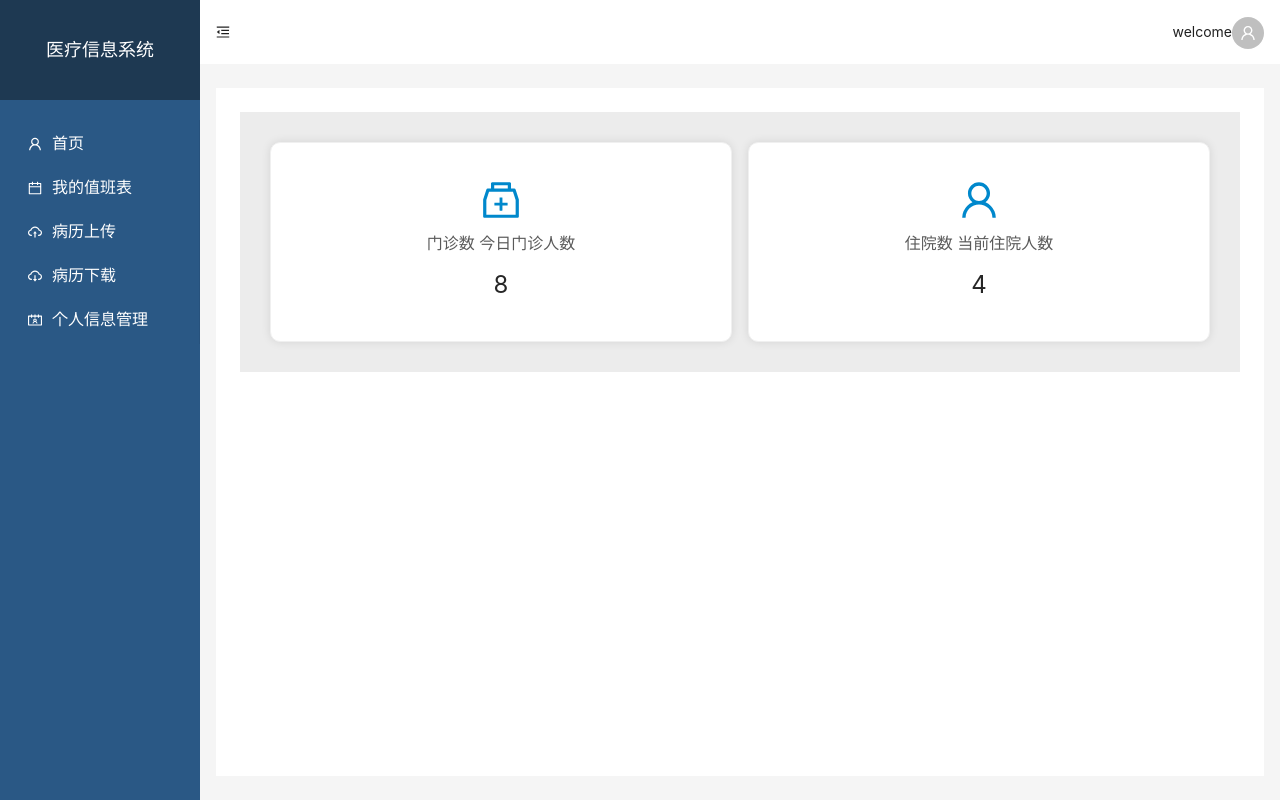
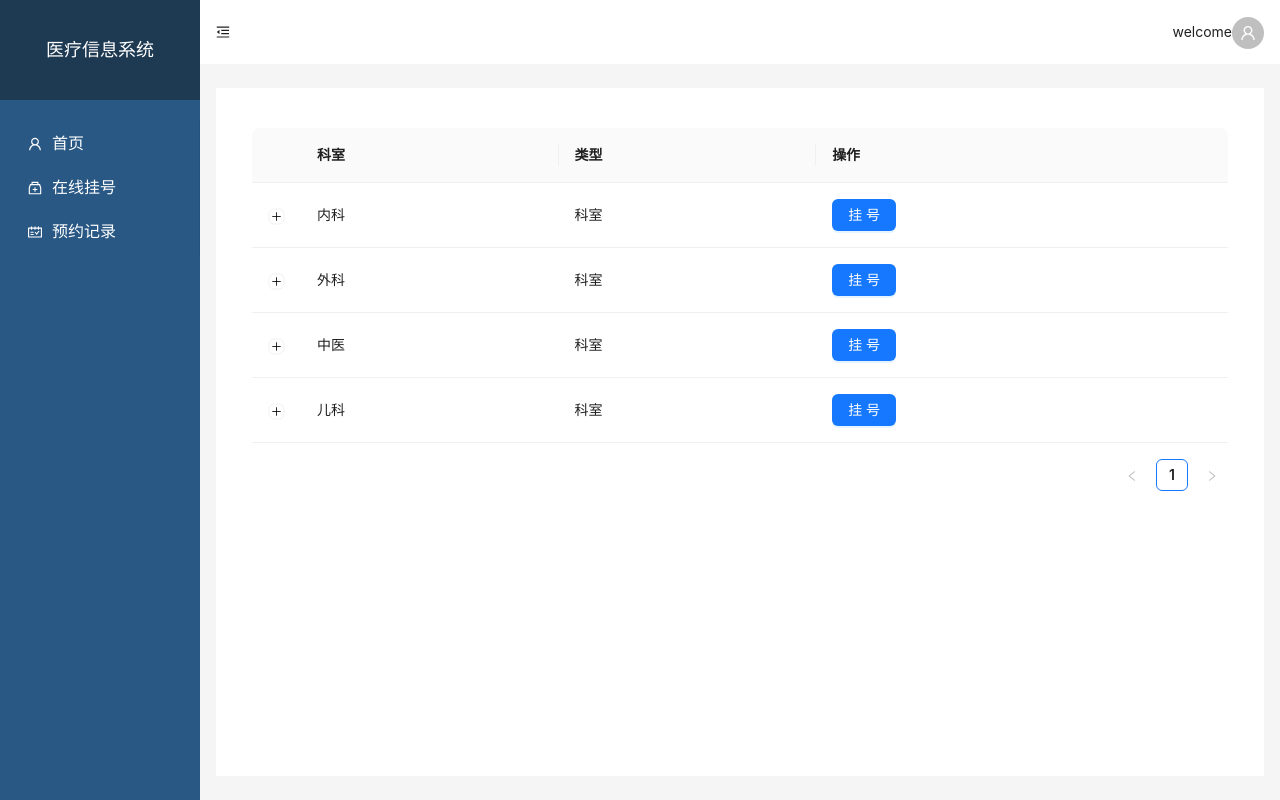
Before and after one commit to NattyO3O/EncryptHospitalSys, a React (Create React App) app in the folder frontend/: page /home in a window 1280 px wide. Built offline with nearby package versions, Linux system fonts and the light colour scheme.

Commit message:
patient sanbox

```diff
--- a/frontend/src/Doctor/router/IndexRouter.js
+++ b/frontend/src/Doctor/router/IndexRouter.js
@@ -1,13 +1,14 @@
 import React from "react";
 import {BrowserRouter as Router, Route, Switch} from "react-router-dom";
 import HospitalSandBox from "../HospitalSandBox";
+import patientSandBox from "../../Patient/patientSandBox"
 
 
 export default function IndexRouter(){
     return(
         <Router>
             <Switch>
-                <Route path="/" component={HospitalSandBox}/>
+                <Route path="/" component={patientSandBox}/>
             </Switch>
         </Router>
     )
--- /dev/null
+++ b/frontend/src/Patient/HospitalSandBox.css
@@ -0,0 +1,33 @@
+#components-layout-demo-custom-trigger .trigger {
+    padding: 0 24px;
+    font-size: 18px;
+    line-height: 64px;
+    cursor: pointer;
+    transition: color 0.3s;
+}
+
+#components-layout-demo-custom-trigger .trigger:hover {
+    color: #1E3952;
+}
+
+#components-layout-demo-custom-trigger .logo {
+    height: 32px;
+    margin: 16px;
+    background: rgba(255, 255, 255, 0.3);
+}
+
+.site-layout .site-layout-background {
+    background: #fff;
+}
+
+.custom-menu .ant-menu-item-selected,
+.custom-menu .ant-menu-item:hover {
+    background: rgba(255, 255, 255, 0.2); /* 设置鼠标点击菜单后的背景颜色 */
+}
+
+html,body{
+    height: 100%;
+}
+#root,.ant-layout{
+    height: 100%;
+}
--- /dev/null
+++ b/frontend/src/Patient/patientSandBox.js
@@ -0,0 +1,36 @@
+import React from "react"
+import {Layout} from "antd"
+import {Route, Switch} from "react-router-dom";
+import './HospitalSandBox.css'
+import PatientRegister from "./views/PatientRegister/PatientRegister";
+const {Content} = Layout
+import SideMenu from "./sandBox/SideMenuP";
+import TopHeader from "./sandBox/TopHeaderP";
+
+
+export default function patientSandBox(){
+    return(
+        <Layout>
+            <SideMenu></SideMenu>
+            <Layout className="site-layout">
+                <TopHeader></TopHeader>
+
+                <Content
+                    className="site-layout-background"
+                    style={{
+                        margin: '24px 16px',
+                        padding: 24,
+                        minHeight: 280,
+                    }}>
+                    <Switch>
+                        <Route path="/home" component={PatientRegister}/>
+
+                    </Switch>
+                </Content>
+            </Layout>
+        </Layout>
+
+
+    )
+
+}
--- /dev/null
+++ b/frontend/src/Patient/sandBox/SideMenuP.js
@@ -0,0 +1,55 @@
+import React from "react";
+import {Layout, Menu} from 'antd';
+import './index.css'
+import {
+    UserOutlined,
+    MedicineBoxOutlined,
+    ScheduleOutlined
+} from '@ant-design/icons';
+import {withRouter} from "react-router-dom";
+import SubMenu from "antd/es/menu/SubMenu";
+const {Sider} = Layout;
+
+const menuList = [
+    {
+        key:"/home",
+        title:"首页",
+        icon:<UserOutlined />
+    },
+    {
+        key:"/duty",
+        title:"在线挂号",
+        icon:<MedicineBoxOutlined />
+    },
+    {
+        key:"/encrypt",
+        title:"预约记录",
+        icon:<ScheduleOutlined />
+    }
+]
+
+function SideMenu(props){
+    const renderMenu = (menuList) => {
+        return menuList.map(item=>{
+            if (item.children){
+                return <SubMenu></SubMenu>
+            }
+            return <Menu.Item style={{color:'white',fontSize:'16px',fontFamily:'Arial'}} key={item.key} icon={item.icon} onClick={()=>{
+                props.history.push(item.key)
+            }}>{item.title}</Menu.Item>
+        })
+
+    }
+    return(
+        <Sider trigger={null} collapsible style={{backgroundColor:'#2A5885'}}>
+            <div className="logo">医疗信息系统</div>
+            <Menu mode="inline" defaultSelectedKeys={['1']} style={{backgroundColor:'#2A5885'}} className="custom-menu">
+                {renderMenu(menuList)}
+
+            </Menu>
+
+        </Sider>
+    )
+}
+
+export default withRouter(SideMenu)
--- /dev/null
+++ b/frontend/src/Patient/sandBox/TopHeaderP.js
@@ -0,0 +1,40 @@
+import React, {useState} from "react";
+import {Dropdown, Layout,Menu,Avatar} from 'antd';
+import {MenuFoldOutlined, MenuUnfoldOutlined, UserOutlined} from "@ant-design/icons";
+const {Header} = Layout;
+
+export default function TopHeaderP(){
+    const [collapsed,setCollapsed] = useState(false)
+    const changeCollapsed = () => {
+        setCollapsed(!collapsed)
+    }
+
+    const menu = (
+        <Menu>
+            <Menu.Item>
+                患者
+            </Menu.Item>
+            <Menu.Item danger>退出登录</Menu.Item>
+        </Menu>
+    );
+
+    return(
+        <Header
+            className="site-layout-background"
+            style={{
+                padding: '0 16px',
+            }}
+        >
+            {
+                collapsed ? <MenuUnfoldOutlined onClick={changeCollapsed}/>:<MenuFoldOutlined onClick={changeCollapsed}/>
+            }
+
+            <div style={{float:"right"}}>
+                <span>welcome</span>
+                <Dropdown overlay={menu}>
+                    <Avatar size={32} icon={<UserOutlined />} />
+                </Dropdown>
+            </div>
+        </Header>
+    )
+}
--- /dev/null
+++ b/frontend/src/Patient/sandBox/index.css
@@ -0,0 +1,9 @@
+.logo{
+    line-height: 100px;
+    color: white;
+    background-color: #1E3952;
+    font-size: 18px;
+    font-family: Arial;
+    text-align: center;
+    margin-bottom: 20px;
+}
--- /dev/null
+++ b/frontend/src/Patient/views/PatientRegister/PatientRegister.js
@@ -0,0 +1,82 @@
+import React, { useState } from 'react';
+import { Table, Button } from 'antd';
+import 'bootstrap/dist/css/bootstrap.min.css';
+
+const PatientRegister = () => {
+    const [expandedRowKeys, setExpandedRowKeys] = useState([]);
+
+    const departments = [
+        {
+            key: '1',
+            department: '内科',
+            type: '科室',
+            subs: [
+                { key: '1-1', department: '心脏内科', type: '门诊' },
+                { key: '1-2', department: '呼吸病', type: '门诊' },
+                { key: '1-3', department: '普通内科', type: '门诊' }
+            ],
+        },
+        {
+            key: '2',
+            department: '外科',
+            type: '科室',
+            subs: [
+                { key: '2-1', department: '口腔科', type: '门诊' },
+                { key: '2-2', department: '皮肤科', type: '门诊' },
+                { key: '2-3', department: '眼科', type: '门诊' }
+            ],
+        },
+        {
+            key: '3',
+            department: '中医',
+            type: '科室',
+            subs: [
+                { key: '3-1', department: '中医呼吸科', type: '门诊' },
+                { key: '3-2', department: '针灸科', type: '门诊' },
+                { key: '3-3', department: '推拿科', type: '门诊' }
+            ],
+        },
+        {
+            key: '4',
+            department: '儿科',
+            type: '科室',
+            subs: [
+                { key: '4-1', department: '小儿内分泌', type: '门诊' },
+                { key: '4-2', department: '儿童眼科', type: '门诊' }
+            ],
+        }
+    ];
+
+    const handleExpand = (expanded, record) => {
+        const keys = expanded ? [...expandedRowKeys, record.key] : expandedRowKeys.filter(k => k !== record.key);
+        setExpandedRowKeys(keys);
+    };
+
+    const columns = [
+        { title: '科室', dataIndex: 'department', key: 'department' },
+        { title: '类型', dataIndex: 'type', key: 'type' },
+        { title: '操作', key: 'operation', render: () => <Button type="primary">挂号</Button> },
+    ];
+
+    return (
+        <div className="container mt-3">
+            <Table
+                columns={columns}
+                dataSource={departments}
+                expandable={{
+                    expandedRowKeys,
+                    onExpand: handleExpand,
+                    expandedRowRender: record => (
+                        <Table
+                            columns={columns}
+                            dataSource={record.subs}
+                            pagination={false}
+                        />
+                    ),
+                }}
+            />
+        </div>
+    );
+};
+
+export default PatientRegister;
```
Also changed, not shown: frontend/src/Patient/views/home/PatientHome.js (added).
